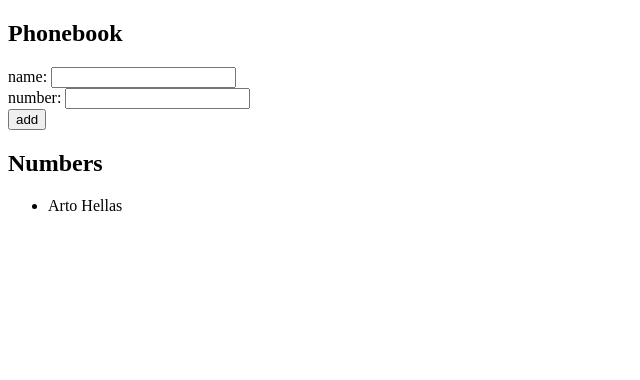
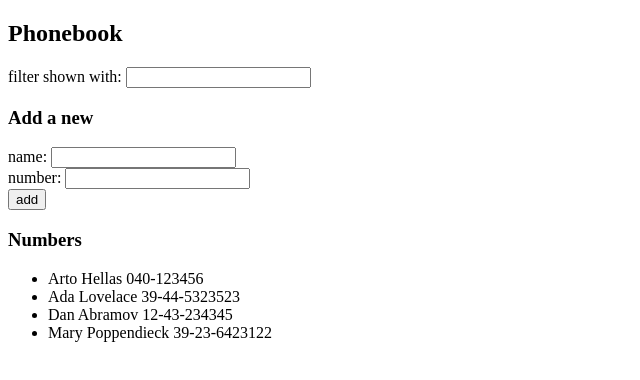
Before and after one commit to PatioK/TrzecieRepoReact, a React (Vite) app: page / in a window 1280 px wide. Shown: the top 380 px of the page, without its empty margins (0-640 px from the left). Built offline with nearby package versions, Linux system fonts and the light colour scheme.

Commit message:
Part 2.10

```diff
--- a/src/App.jsx
+++ b/src/App.jsx
@@ -2,44 +2,70 @@ import { useState } from 'react'
 
 const App = () => {
   const [persons, setPersons] = useState([
-    { name: 'Arto Hellas' }
+    { name: 'Arto Hellas', number: '040-123456' },
+    { name: 'Ada Lovelace', number: '39-44-5323523' },
+    { name: 'Dan Abramov', number: '12-43-234345' },
+    { name: 'Mary Poppendieck', number: '39-23-6423122' }
   ])
+
   const [newName, setNewName] = useState('')
-
-  const handleNameChange = (event) => {
-    setNewName(event.target.value)
-  }
+  const [newNumber, setNewNumber] = useState('')
+  const [filter, setFilter] = useState('')
 
   const addPerson = (event) => {
     event.preventDefault()
-    // 2.7: zapobiegamy dodawaniu duplikatów
+
     if (persons.some(person => person.name === newName)) {
       alert(`${newName} is already added to phonebook`)
       return
     }
-    setPersons(persons.concat({ name: newName }))
+
+    const newPerson = {
+      name: newName,
+      number: newNumber
+    }
+
+    setPersons(persons.concat(newPerson))
     setNewName('')
+    setNewNumber('')
   }
+
+  const handleNameChange = (event) => setNewName(event.target.value)
+  const handleNumberChange = (event) => setNewNumber(event.target.value)
+  const handleFilterChange = (event) => setFilter(event.target.value)
+
+  // filtrowanie zgodnie z zadaniem 2.9
+  const personsToShow = persons.filter(person =>
+    person.name.toLowerCase().includes(filter.toLowerCase())
+  )
 
   return (
     <div>
       <h2>Phonebook</h2>
+
+      <div>
+        filter shown with: <input value={filter} onChange={handleFilterChange} />
+      </div>
+
+      <h3>Add a new</h3>
       <form onSubmit={addPerson}>
         <div>
-          <form>
-            <div>name: <input /></div>
-            <div>number: <input /></div>
-          </form>
+          name: <input value={newName} onChange={handleNameChange} />
+        </div>
+        <div>
+          number: <input value={newNumber} onChange={handleNumberChange} />
         </div>
         <div>
           <button type="submit">add</button>
         </div>
       </form>
 
-      <h2>Numbers</h2>
+      <h3>Numbers</h3>
       <ul>
-        {persons.map(person =>
-          <li key={person.name}>{person.name}</li>
+        {personsToShow.map(person =>
+          <li key={person.name}>
+            {person.name} {person.number}
+          </li>
         )}
       </ul>
     </div>
```
